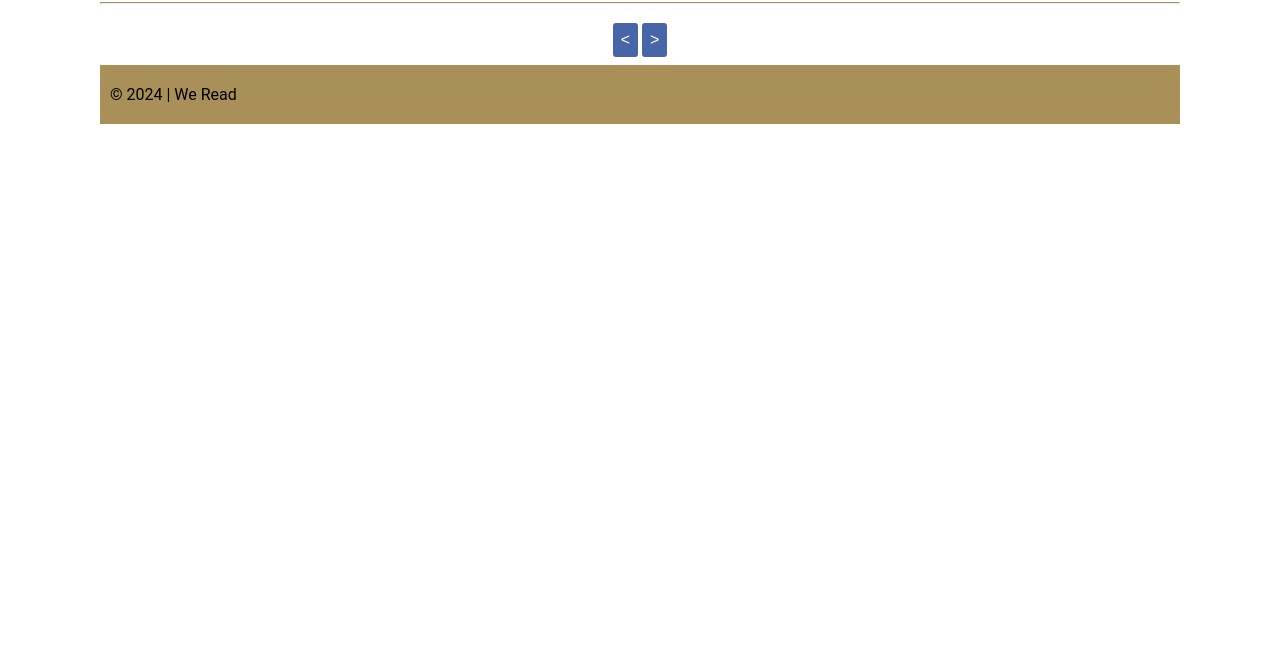
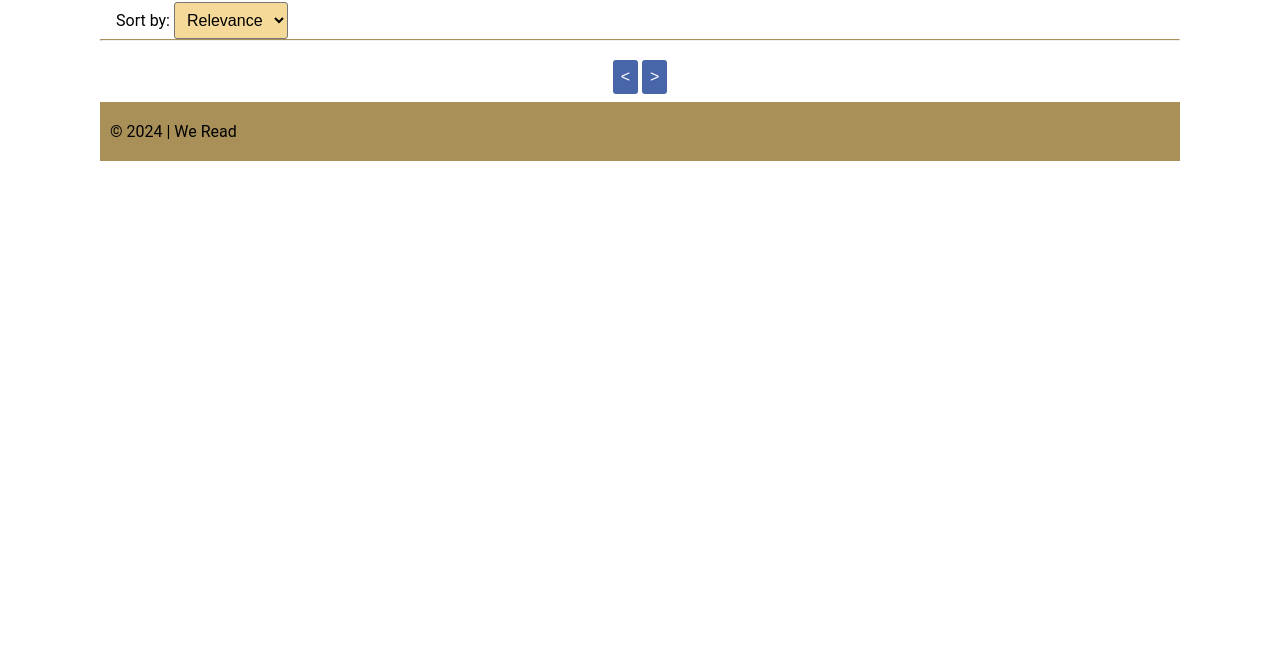
Before and after one commit to joy935/wdd330v, a website with bundled scripts: page books/index.html in a window 1280 px wide. Shown: the part 155-800 px from the top of the page. Built offline with nearby package versions, Linux system fonts and the light colour scheme.

Commit message:
added sorting in results page

```diff
--- a/books/index.html
+++ b/books/index.html
@@ -11,6 +11,15 @@
     <header id="header"></header>
     <main class="mainBox">
         <h1>Search Results</h1>
+
+        <div id="sort">
+            <label for="sort">Sort by:</label>
+            <select name="sort" id="sortSelect">
+                <option value="relevance">Relevance</option>
+                <option value="newest">Newest</option>
+            </select>
+        </div>
+
         <ul class="bookList"></ul>
 
         <div id="pagination">
--- a/css/style.css
+++ b/css/style.css
@@ -122,7 +122,15 @@ hr {
     border-top: 1px solid var(--primary-color);
 }
 #pageInfo {margin-top: .4rem;}
-
+#sort {
+    margin-left: 1rem;
+}
+#sortSelect {
+    padding: .5rem;
+    font-size: 1rem;
+    border-radius: 3px;
+    background-color: var(--accent1-color);
+}
 /* INSPIRE: get inspired books */
 /* similar to BOOKS: search results */
 
--- a/js/results.js
+++ b/js/results.js
@@ -15,6 +15,15 @@ document.addEventListener("DOMContentLoaded", function() {
     if (search) {
         getBooks(search, 0);
     }
+    // if the user sort by relevance or newest, get the first page of results
+    const select = document.getElementById("sortSelect");
+    select.onchange = function() {
+        const value = select.value;
+        if (value === "relevance" || value === "newest") {
+            getBooks(search, 0, value);
+        }
+    }
+
     // if the user clicks the next or previous button, change the page accordingly
     document.getElementById("nextBtn").addEventListener("click", function() { changePage(1) });
     document.getElementById("prevBtn").addEventListener("click", function() { changePage(-1) });
@@ -25,9 +34,9 @@ const books = document.querySelector(".bookList");
 const googleBooksApiUrl = "https://www.googleapis.com";
 const googleBooksApiKey = "AIzaSyD0ESRed2KpWg351u_7MGA70O2jZIgvXb4";
 
-async function getBooks(search, startIndex) {
+async function getBooks(search, startIndex, sort = "relevance") {
     try {
-        const response = await fetch(`${googleBooksApiUrl}/books/v1/volumes?q=${search}&startIndex=${startIndex}&maxResults=${maxResults}&key=${googleBooksApiKey}`);
+        const response = await fetch(`${googleBooksApiUrl}/books/v1/volumes?q=${search}&startIndex=${startIndex}&maxResults=${maxResults}&orderBy=${sort}&key=${googleBooksApiKey}`);
         const data = await response.json();
         totalItems = data.totalItems;
         currentSearch = search;
```
